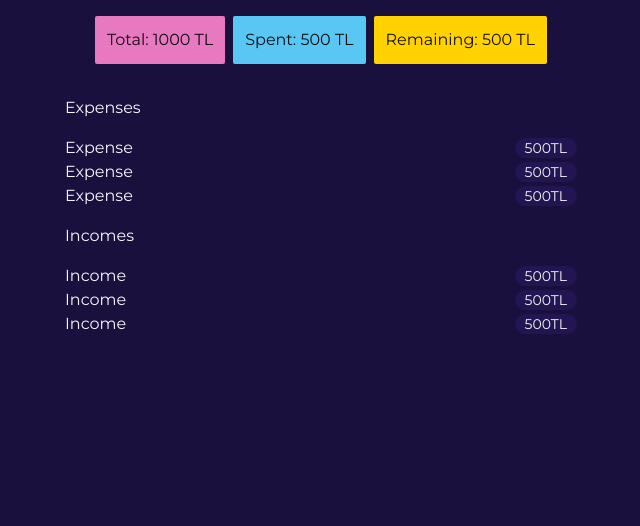
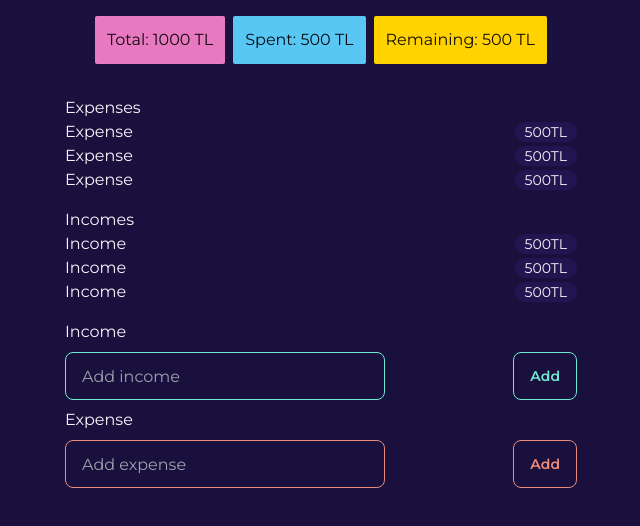
Before and after one commit to doguozcan/budget, a React (Vite) app: page / in a window 1280 px wide. Shown: the top 526 px of the page, without its empty margins (319-959 px from the left). Built offline with nearby package versions, Linux system fonts and the light colour scheme.

Commit message:
Add expense and income forms

```diff
--- a/src/App.jsx
+++ b/src/App.jsx
@@ -3,6 +3,8 @@ import Spent from './components/Spent'
 import Remaining from './components/Remaining'
 import Expenses from './components/Expenses'
 import Incomes from './components/Incomes'
+import AddExpense from './components/AddExpense.jsx'
+import AddIncome from './components/AddIncome'
 
 export default function App() {
   return (
@@ -16,6 +18,10 @@ export default function App() {
         <Expenses />
         <Incomes />
       </div>
+      <div className="w-1/2 max-w-lg">
+        <AddIncome />
+        <AddExpense />
+      </div>
     </div>
   )
 }
--- /dev/null
+++ b/src/components/AddExpense.jsx
@@ -0,0 +1,16 @@
+const AddExpense = () => {
+  return (
+    <form className="flex flex-col gap-2 my-2">
+      <label>Expense</label>
+      <div className="flex justify-between gap-2">
+        <input
+          type="text"
+          placeholder="Add expense"
+          className="input input-bordered input-error w-full max-w-xs"
+        />
+        <button className="btn btn-outline btn-error">Add</button>
+      </div>
+    </form>
+  )
+}
+export default AddExpense
--- /dev/null
+++ b/src/components/AddIncome.jsx
@@ -0,0 +1,16 @@
+const AddIncome = () => {
+  return (
+    <form className="flex flex-col gap-2">
+      <label>Income</label>
+      <div className="flex justify-between gap-2">
+        <input
+          type="text"
+          placeholder="Add income"
+          className="input input-bordered input-success w-full max-w-xs"
+        />
+        <button className="btn btn-outline btn-success">Add</button>
+      </div>
+    </form>
+  )
+}
+export default AddIncome
--- a/src/components/Expenses.jsx
+++ b/src/components/Expenses.jsx
@@ -2,8 +2,8 @@ import Expense from '../components/Expense'
 
 const Expenses = () => {
   return (
-    <div>
-      <h2 className="my-4">Expenses</h2>
+    <div className="my-4">
+      <h2>Expenses</h2>
       <ul>
         <Expense />
         <Expense />
--- a/src/components/Incomes.jsx
+++ b/src/components/Incomes.jsx
@@ -2,8 +2,8 @@ import Income from '../components/Income'
 
 const Incomes = () => {
   return (
-    <div>
-      <h2 className="my-4">Incomes</h2>
+    <div className="my-4">
+      <h2>Incomes</h2>
       <ul>
         <Income />
         <Income />
```
